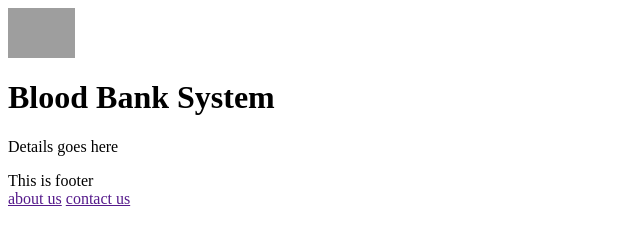
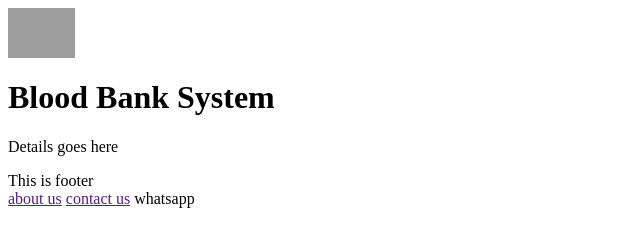
Before and after one commit to sarangashyamdas/demo-bloodbank-app, a plain HTML site: page index.html in a window 1280 px wide. Shown: the full height of the page, 0-640 px from the left. Drawn offline with Linux system fonts and the light colour scheme; grey boxes are pictures that could not be loaded.

Commit message:
added whatsapp link

```diff
--- a/index.html
+++ b/index.html
@@ -7,5 +7,6 @@
         <footer>This is footer</footer>
         <a href="">about us</a>
         <a href="">contact us</a>
+        <a>whatsapp</a>
     </body>
 </html>
```
